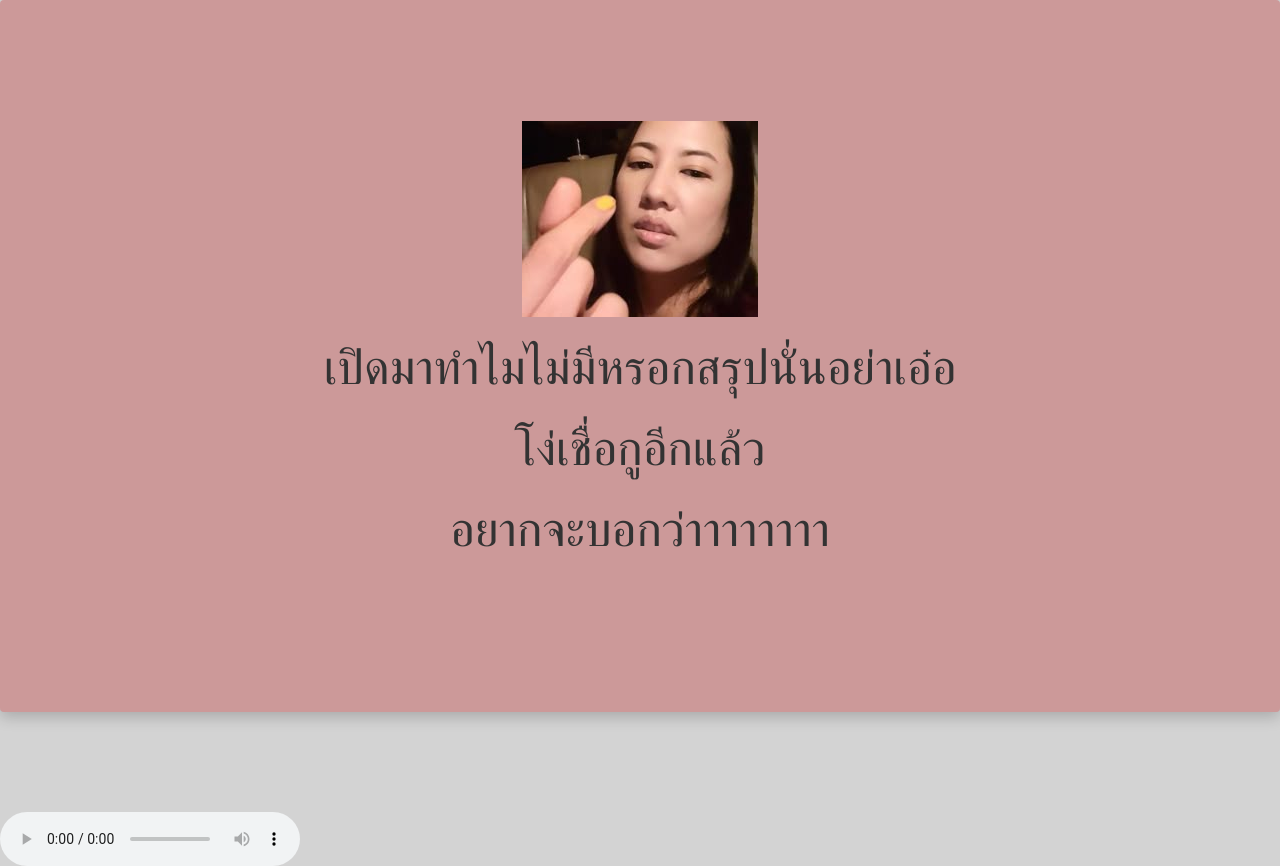
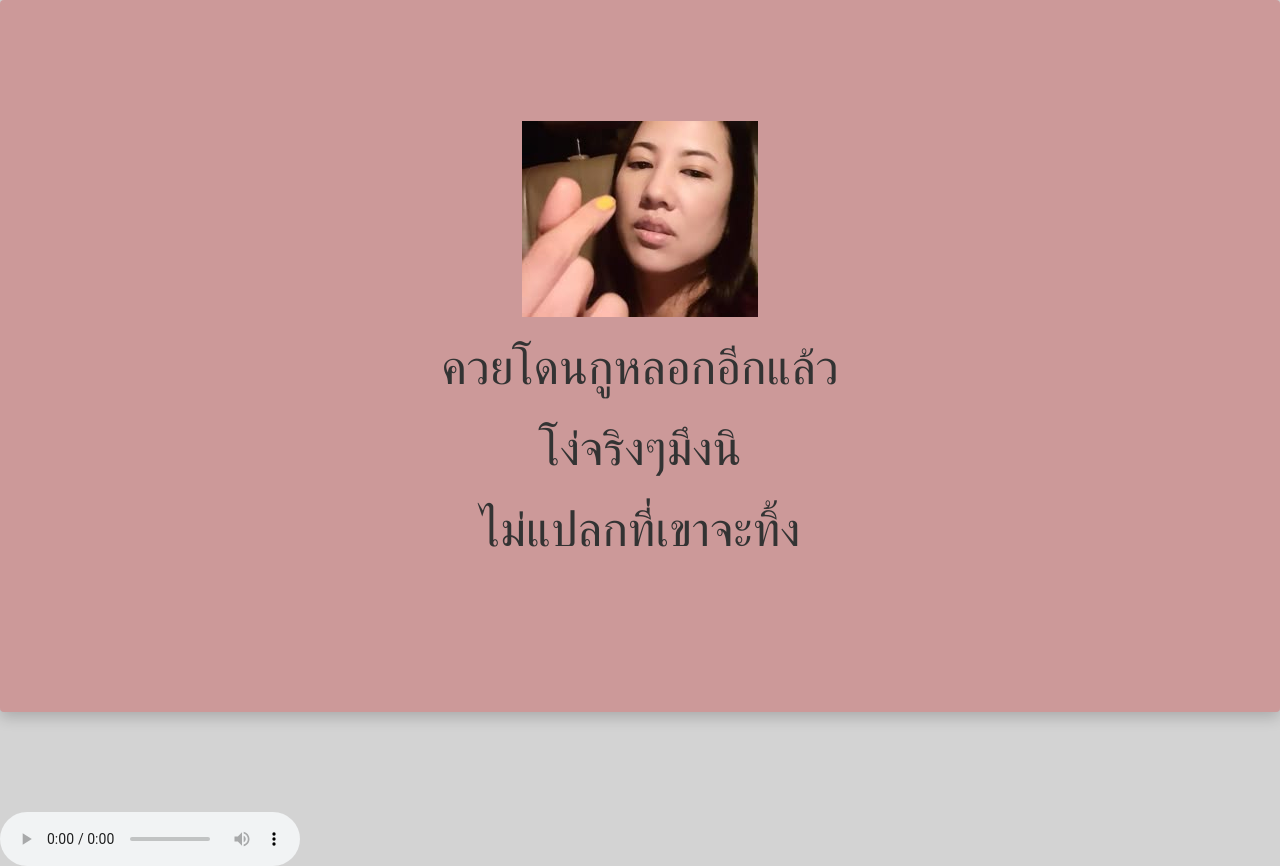
Before and after one commit to kittithep66/-, a plain HTML site: page index.html in a window 1280 px wide. Drawn offline with nearby package versions, Linux system fonts and the light colour scheme.

Commit message:
Update index.html

```diff
--- a/index.html
+++ b/index.html
@@ -10,13 +10,13 @@
     <img src="no.jpg" alt="kak imge" class="ไอ้ควายยยย">
     <div class="text">
       <font size="20">
-        เปิดมาทำไมไม่มีหรอกสรุปนั่นอย่าเอ๋อ
+        ควยโดนกูหลอกอีกแล้ว
       </font>
       <p><font size="15">
-        โง่เชื่อกูอีกแล้ว
+        โง่จริงๆมึงนิ
       </font></p>
       <p><font size="12">
-        อยากจะบอกว่าาาาาาาา
+        ไม่แปลกที่เขาจะทิ้ง
       </font></p>
       <p class="muted"></p>
     </div>
```
